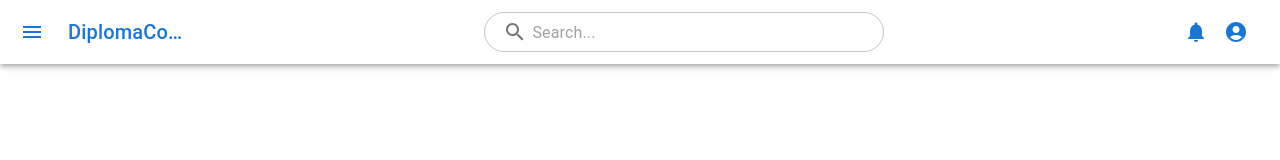
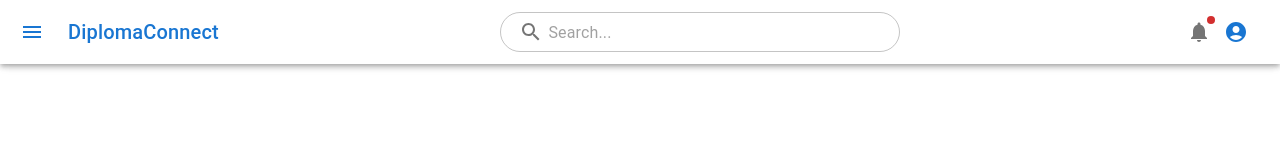
Before and after one commit to Ennagi-Nagili/DiplomaConnect, a React (Vite) app: page /profile in a window 1280 px wide. Shown: the top 160 px of the page. Built offline with nearby package versions, Linux system fonts and the light colour scheme.

Commit message:
Created badge for notifications (+adjusted search)

```diff
--- a/src/pages/Admin/components/Header.tsx
+++ b/src/pages/Admin/components/Header.tsx
@@ -66,7 +66,7 @@ export const Header: React.FC<HeaderProps> = ({ open, setOpen }) => {
             justifyContent: "space-between",
           }}
         >
-          <Typography variant="h6" noWrap component="div" color="primary">
+          <Typography variant="h6" component="div" color="primary">
             DiplomaConnect
           </Typography>
 
@@ -74,7 +74,7 @@ export const Header: React.FC<HeaderProps> = ({ open, setOpen }) => {
           <SearchInput />
           </Box>
 
-          <Box sx={{display: "flex"}}>
+          <Box sx={{display: "flex", alignItems:"center"}}>
             <NotificationsButton />
             <ProfileButton />
           </Box>
--- a/src/pages/Admin/components/NotificationsButton.tsx
+++ b/src/pages/Admin/components/NotificationsButton.tsx
@@ -1,16 +1,106 @@
+import React, { useState, useEffect } from "react";
 import IconButton from "@mui/material/IconButton";
 import NotificationsIcon from "@mui/icons-material/Notifications";
+import Badge from "@mui/material/Badge";
+import Popover from "@mui/material/Popover";
+import Typography from "@mui/material/Typography";
+import List from "@mui/material/List";
+import ListItem from "@mui/material/ListItem";
+import ListItemText from "@mui/material/ListItemText";
 
-const NotificationsButton = () => {
-  const handleNotificationsClick = () => {
-    // Implement your logic for handling notifications click
-    console.log("Notifications clicked");
+const NotificationsButton: React.FC = () => {
+  const [anchorEl, setAnchorEl] = useState<HTMLElement | null>(null);
+  const [totalNotifications, setTotalNotifications] = useState(0);
+  const [showDot, setShowDot] = useState(false);
+
+  const handleClick = (event: React.MouseEvent<HTMLElement>) => {
+    setAnchorEl(event.currentTarget);
+    setTotalNotifications(0); // Reset the totalNotifications when notifications button is clicked
+    setShowDot(false); // Reset the dot state when notifications button is clicked
   };
 
+  const handleClose = () => {
+    setAnchorEl(null);
+  };
+
+  const open = Boolean(anchorEl);
+
+  // Example notifications data
+  const notifications = [
+    { id: 1, message: "New message from John Doe" },
+    { id: 2, message: "You have 3 new friend requests" },
+    { id: 3, message: "Appointment reminder: Meeting at 2 PM" },
+    // ... add more notifications as needed
+  ];
+
+  // Set the total number of notifications
+  useEffect(() => {
+    setShowDot(false)
+    setTotalNotifications(notifications.length);
+
+    const timeoutId = setTimeout(() => {
+      setShowDot(true);
+    }, 3000);
+
+    return () => {
+      clearTimeout(timeoutId);
+    };
+  }, [notifications.length]);
+
   return (
-    <IconButton color="inherit" onClick={handleNotificationsClick}>
-      <NotificationsIcon color="primary" />
-    </IconButton>
+    <div>
+      <IconButton onClick={handleClick} size="small">
+        <Badge
+          badgeContent={
+            showDot ? (
+              <div
+                style={{
+                  width: "6px",
+                  height: "6px",
+                  backgroundColor: "#f00", // Red color
+                  borderRadius: "50%",
+                }}
+              />
+            ) : totalNotifications > 0 ? (
+              totalNotifications >= 100 ? (
+                "99+"
+              ) : (
+                totalNotifications.toString()
+              )
+            ) : 0
+          }
+          color="error"
+          variant={showDot || totalNotifications === 0 ? "dot" : "standard"}
+        >
+          <NotificationsIcon />
+        </Badge>
+      </IconButton>
+
+      <Popover
+        open={open}
+        anchorEl={anchorEl}
+        onClose={handleClose}
+        anchorOrigin={{
+          vertical: "bottom",
+          horizontal: "right",
+        }}
+        transformOrigin={{
+          vertical: "top",
+          horizontal: "right",
+        }}
+      >
+        <List sx={{ p: 2, minWidth: "250px" }}>
+          {notifications.map((notification) => (
+            <ListItem key={notification.id} button>
+              <ListItemText primary={notification.message} />
+            </ListItem>
+          ))}
+        </List>
+        {notifications.length === 0 && (
+          <Typography sx={{ p: 2 }}>No new notifications</Typography>
+        )}
+      </Popover>
+    </div>
   );
 };
 
--- a/src/pages/Admin/components/Search.tsx
+++ b/src/pages/Admin/components/Search.tsx
@@ -6,7 +6,7 @@ import useMediaQuery from "@mui/material/useMediaQuery";
 
 const SearchInput: React.FC = () => {
   const inputRef = useRef<HTMLInputElement | null>(null);
-  const isSmallScreen = useMediaQuery("(max-width: 650px)");
+  const isSmallScreen = useMediaQuery("(max-width: 750px)");
 
   const handleSearch = () => {
     // Implement your search logic here
```
